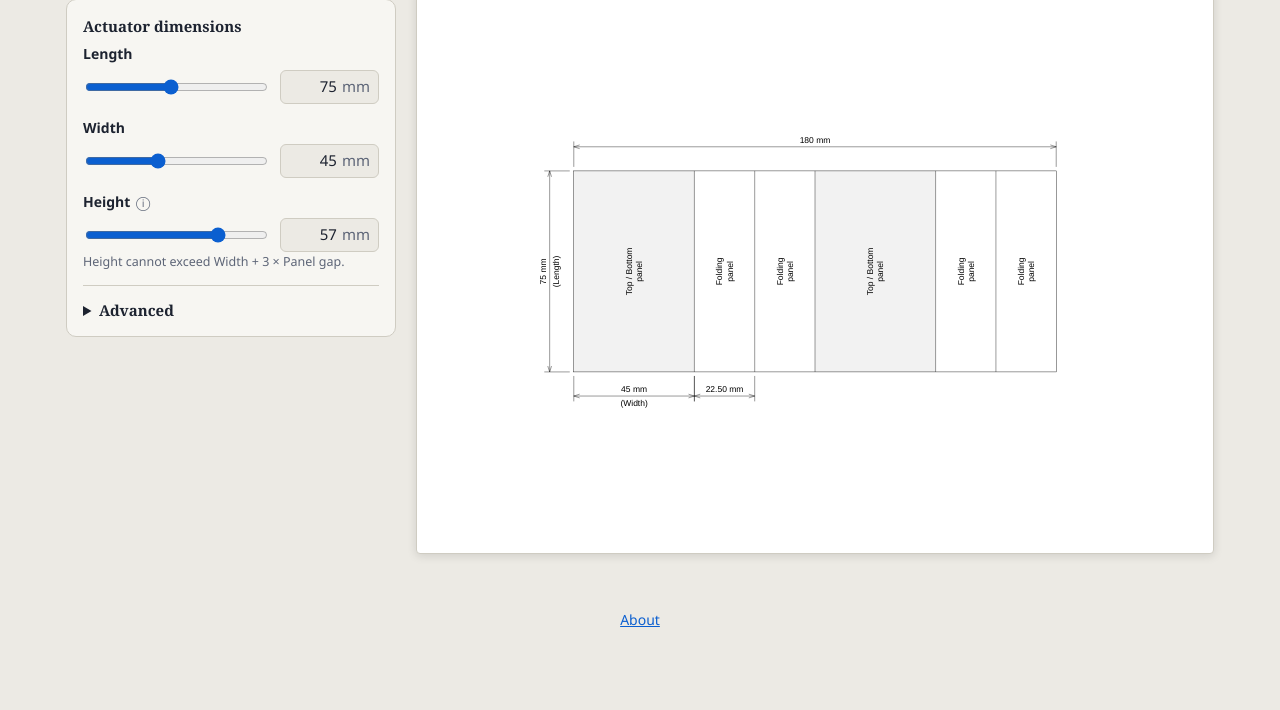
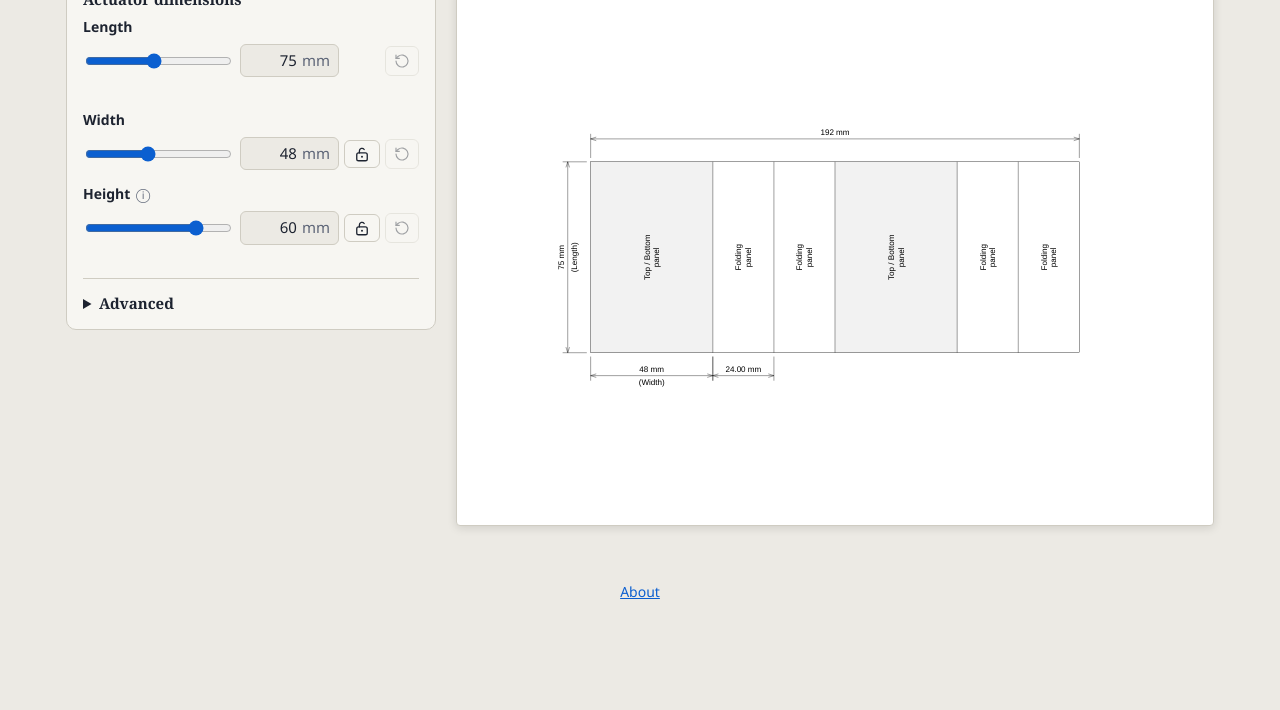
Before and after one commit to shtarbanov/origami-box-actuator, a plain HTML site: page index.html in a window 1280 px wide. Shown: the part 90-800 px from the top of the page. Drawn offline with nearby package versions, Linux system fonts and the light colour scheme.

Commit message:
Slider dependencies, locks, and resets

```diff
--- a/index.html
+++ b/index.html
@@ -13,7 +13,7 @@
 html{scroll-padding-top:env(safe-area-inset-top,0px)}
 *{box-sizing:border-box}
 body{margin:0;background:var(--bg);color:var(--ink);font:15px/1.45 "Avenir Next","Segoe UI",system-ui,sans-serif}
-.wrap{max-width:1180px;margin:0 auto;padding:20px 16px 40px;display:grid;grid-template-columns:330px 1fr;gap:20px}
+.wrap{max-width:1180px;margin:0 auto;padding:20px 16px 40px;display:grid;grid-template-columns:370px minmax(0,1fr);gap:20px}
 @media(max-width:820px){.wrap{grid-template-columns:1fr}}
 h1{font:600 22px/1.2 Georgia,"Iowan Old Style",serif;margin:0 0 16px}
 .sub{color:var(--mute);margin:0 0 16px;font-size:14px}
@@ -21,8 +21,13 @@ h1{font:600 22px/1.2 Georgia,"Iowan Old Style",serif;margin:0 0 16px}
 .f{margin-bottom:14px}
 .f label{display:flex;justify-content:space-between;font-weight:600;font-size:14px}
 .f small{display:block;color:var(--mute);font-weight:400;font-size:12.5px;margin-top:1px}
-.row{display:flex;gap:10px;align-items:center;margin-top:6px}
-.row input[type=range]{flex:1;accent-color:var(--acc)}
+#hint_h,#hint_H{min-height:18px}
+#hint_h:not(:empty){cursor:pointer}
+.ls{width:34px;flex:none;display:flex;justify-content:center}
+.lk,.rst.ic{display:inline-flex;align-items:center;padding:6px 8px}
+.rst.on{background:var(--acc);color:var(--accfg);border-color:var(--acc)}
+.row{display:flex;gap:6px;align-items:center;margin-top:6px}
+.row input[type=range]{flex:1 1 0;min-width:0;width:0;accent-color:var(--acc)}
 .nw{display:inline-flex;align-items:center;border:1px solid var(--line);border-radius:6px;background:var(--bg);padding-right:8px}
 .nw:focus-within{outline:2px solid var(--acc);outline-offset:-1px}
 .num{width:58px;padding:5px 2px 5px 6px;border:0;outline:0;background:transparent;color:var(--ink);font:inherit;text-align:right;-moz-appearance:textfield;appearance:textfield}
@@ -111,12 +116,16 @@ const FIELDS=[
  {k:'H',name:'Length',hint:'',min:10,max:150,step:0.5},
  {k:'W',name:'Width',hint:'',min:10,max:100,step:0.5},
  {k:'h',name:'Height',hint:'',tip:'Height = 2 × folding panel width + 3 × panel gap. The slider spans 4–75 mm, but the allowable range depends on Width and Panel gap.',min:4,max:75,step:0.1},
- {k:'g',name:'Panel gap',hint:'',min:0.5,max:20,step:0.25},
+ {k:'g',name:'Panel gap',hint:'',tip:'Gap between neighboring panels on the Folding page. The slider spans 0–8 mm, but the allowable range depends on Width.',min:0,max:8,step:0.25},
  {k:'x',name:'Inlet position X',hint:'',tip:'Horizontal offset of the inlet from the center of the bottom panel. Positive values move it right, negative values move it left.',min:-20,max:20,step:0.25},
  {k:'d',name:'Inlet position Y',hint:'',tip:'Vertical offset of the inlet from the point midway between the bottom edge of the panels and the sealing line. Positive values move it down, negative values move it up.',min:-10,max:10,step:0.25}
 ];
-const P={H:75,Hw:75,W:45,h:57,s:22.5,sw:22.5,g:4,d:0,dw:0,x:0,paper:'A4'};
+const P={gL:4,wL:null,hL:null,H:75,Hw:75,W:48,h:60,s:24,sw:24,g:4,d:0,dw:0,x:0,paper:'A4'};
 const DEF={...P};
+const ICON_LOCK='<svg viewBox="0 0 24 24" width="18" height="18" fill="none" stroke="currentColor" stroke-width="1.75" stroke-linecap="round" stroke-linejoin="round" aria-hidden="true"><rect x="5" y="10.5" width="14" height="10.5" rx="2.5"/><circle cx="12" cy="15.75" r="1.3" fill="currentColor" stroke="none"/><path d="M8.5 10.5V8a3.5 3.5 0 0 1 7 0v2.5"/></svg>';
+const ICON_RESET='<svg viewBox="0 0 24 24" width="16" height="16" fill="none" stroke="currentColor" stroke-width="1.75" stroke-linecap="round" stroke-linejoin="round" aria-hidden="true"><path d="M3 12a9 9 0 1 0 3-6.7L3 8"/><path d="M3 3v5h5"/></svg>';
+function lockUI(k,on,name){const b=document.getElementById('lock_'+k);if(!b)return;b.innerHTML=on?ICON_LOCK:ICON_OPEN;b.setAttribute('aria-pressed',String(on));b.setAttribute('aria-label',(on?'Unlock ':'Lock ')+name);b.title=on?'Unlock '+name:'Lock '+name+' (keep '+name+' fixed while other settings change)';b.classList.toggle('on',on)}
+const ICON_OPEN='<svg viewBox="0 0 24 24" width="18" height="18" fill="none" stroke="currentColor" stroke-width="1.75" stroke-linecap="round" stroke-linejoin="round" aria-hidden="true"><rect x="5" y="10.5" width="14" height="10.5" rx="2.5"/><circle cx="12" cy="15.75" r="1.3" fill="currentColor" stroke="none"/><path d="M8.5 10.5V8a3.5 3.5 0 0 1 6.4-2"/></svg>';
 // Edit this list to change who is shown under About → Contributors. `url` is optional.
 const CONTRIBUTORS=[
  {name:'Ali Shtarbanov',role:'',url:''},
@@ -226,17 +235,37 @@ function svg(p,pg,ink){
 }
 
 function render(){
- {const PWd=PAPERS[P.paper][0],need=w=>{const s=Math.min(w/2,Math.max(4,P.sw));return 2*w+4*s+5*0.5};
+ if(P.gL!=null)P.g=P.gL;
+ if(P.wL!=null)P.W=P.wL;
+ // Height lock: keep Height fixed; the folding panel width follows from Height and Panel gap, and Panel gap / Width stay within what still works
+ if(P.hL!=null){
+  const PWd=PAPERS[P.paper][0],h=P.hL,gHi=Math.floor(Math.min(8,(h-8)/3)*4)/4;
+  const gFix=P.gL!=null;let g=gFix?P.g:Math.min(gHi,Math.max(0,Math.round(P.g*4)/4)),ok=false;
+  if(P.mv!=='W'){ // keep Width; hold Panel gap inside the range that still works with it
+   const gLo=Math.ceil(Math.max(0,(h-P.W)/3,2*P.W+2*h-PWd)*4)/4;
+   if(gFix){if(P.g>=gLo-1e-9&&P.g<=gHi+1e-9)ok=true}else if(gLo<=gHi){P.g=Math.min(gHi,Math.max(gLo,g));ok=true}
+  }
+  if(!ok&&P.wL==null)for(;g<=(gFix?P.g:gHi)+1e-9;g=Math.round((g+0.25)*4)/4){
+   const wl=Math.ceil(Math.max(10,h-3*g)*2)/2,wh=Math.min(100,Math.floor(PWd-2*h+g)/2);
+   if(wl<=wh){ok=true;P.g=g;P.W=Math.min(wh,Math.max(wl,P.W));break}
+  }
+  if(ok)P.sw=(h-3*P.g)/2;else{P.hL=null;note('Height was unlocked because it cannot be kept with these settings.',true)}
+ }
+ {const PWd=PAPERS[P.paper][0],gm0=P.gL!=null?P.gL:0.5,useMin=P.hL==null&&P.mv==='W',
+  // Width being dragged with Height unlocked: Width may use the whole slider range, because Height shrinks as needed. Otherwise (e.g. Height being dragged) Width gives way instead
+  need=w=>{const s=Math.min(w/2,useMin?4:Math.max(4,P.sw));return 2*w+4*s+5*gm0};
   let wm=100;while(wm>10&&need(wm)>PWd)wm=Math.round((wm-0.5)*2)/2;
-  P.W=Math.min(wm,Math.max(10,P.W));
+  P.W=P.wL!=null?P.wL:Math.min(wm,Math.max(10,P.W));P.wmax=wm;
+  if(P.hL==null){ // Height unlocked: the folding panel width may never grow beyond what still fits the paper width (matters when Width and/or Panel gap are locked)
+   const gb=P.gL!=null?P.gL:(useMin?gm0:0),smax=Math.floor(((PWd-2*P.W-5*gb)/4)*1000)/1000;if(P.sw>smax)P.sw=Math.max(4,smax)}
   const rw=document.getElementById('r_W'),nw=document.getElementById('n_W');
-  if(rw){rw.value=P.W;if(document.activeElement!==nw)nw.value=P.W}}
+  if(rw){rw.value=P.W;if(document.activeElement!==nw)nw.value=P.W;rw.disabled=nw.disabled=P.wL!=null;lockUI('W',P.wL!=null,'Width')}}
  P.s=Math.min(P.W/2,Math.max(4,P.sw));
  // Largest panel gap for which the Folding page (5 gaps between 6 panels) still fits the paper width
- {const gm=Math.min(20,Math.max(0.5,Math.floor(((PAPERS[P.paper][0]-2*P.W-4*P.s)/5-1e-9)*4)/4));
-  P.g=Math.min(gm,Math.max(0.5,P.g));
+ {const gm=Math.min(8,Math.max(0,Math.floor(((PAPERS[P.paper][0]-2*P.W-4*P.s)/5-1e-9)*4)/4));
+  if(P.hL==null&&P.gL==null)P.g=Math.min(gm,Math.max(0,P.g));
   const rg=document.getElementById('r_g'),ng=document.getElementById('n_g');
-  if(rg){rg.max=ng.max=gm;rg.value=P.g;if(document.activeElement!==ng)ng.value=P.g}}
+  if(rg){rg.value=P.g;if(document.activeElement!==ng)ng.value=P.g;rg.disabled=ng.disabled=P.gL!=null;lockUI('g',P.gL!=null,'Panel gap')}}
  // Longest length for which the sealing lines (one folding panel width + gap beyond each end of the panels) still fit the paper height
  {const hm=hmFor();
   P.H=Math.min(hm,Math.max(10,P.Hw));
@@ -244,8 +273,11 @@ function render(){
   if(rH){rH.value=P.H;if(document.activeElement!==nH)nH.value=P.H}}
  P.s=Math.min(P.s,(75-3*P.g)/2);P.h=Math.round((2*P.s+3*P.g)*1e4)/1e4;
  const rh=document.getElementById('r_h'),nh=document.getElementById('n_h');
- if(rh){rh.value=P.h;if(document.activeElement!==nh)nh.value=P.h}
- {const hh=document.getElementById('hint_h');if(hh){const mx=P.W+3*P.g;hh.textContent=mx<75-1e-3&&Math.abs(P.h-mx)<1e-3?'Height cannot exceed Width + 3 × Panel gap.':''}}
+ if(rh){rh.value=P.h;if(document.activeElement!==nh)nh.value=P.h;rh.disabled=nh.disabled=P.hL!=null;lockUI('h',P.hL!=null,'Height')}
+ {const hl=document.getElementById('hint_H');if(hl)hl.textContent=PAPERS[P.paper][1]-2*(P.s+P.g)-P.H<0.5-1e-6?'Folding page has reached the paper length.':''}
+ {const hh=document.getElementById('hint_h');if(hh){const msgs=[];
+  if(PAPERS[P.paper][0]-build(P,2).need[0]<1-1e-6)msgs.push('Folding page has reached the paper width.');
+  hh.innerHTML=msgs.join('<br>')}}
  const hi=Math.max(1,Math.floor(((sw(P)+P.g)/2-6.3)*4)/4);P.d=Math.min(hi,Math.max(-hi,P.dw));
  const rd=document.getElementById('r_d'),nd=document.getElementById('n_d');
  if(rd){rd.min=nd.min=-hi;rd.max=nd.max=hi;rd.value=P.d;if(document.activeElement!==nd)nd.value=fmt('d',P.d)}
@@ -256,8 +288,7 @@ function render(){
  sh.innerHTML=svg(P,page,'#000').replace(/ width="[\d.]+mm" height="[\d.]+mm"/,'');
  const b=build(P,page),[PW,PH]=PAPERS[P.paper],m=document.getElementById('msg');
  const off=(P.s+P.g);
- ['g','d'].forEach(k=>{const x=document.getElementById('x_'+k);if(x)x.disabled=P[k]===DEF[k]});
- {const x=document.getElementById('x_x');if(x)x.disabled=P.x===0}
+ ['H','W','h','g','d','x'].forEach(k=>{const b=document.getElementById('x_'+k);if(b)b.disabled=Math.abs(P[k]-DEF[k])<1e-3||({W:P.wL,h:P.hL,g:P.gL})[k]!=null});
  const bad=[];
  [1,2].forEach(n=>{const r=build(P,n).need;if(r[0]>PW||r[1]>PH)bad.push(n)});
  if(bad.length){m.className='bad';m.textContent='Page '+bad.join(' and ')+' is larger than '+P.paper+' landscape ('+PW+' × '+PH+' mm). Reduce a dimension or choose a bigger paper size.'}
@@ -311,21 +342,33 @@ function name(ext,tag){return `actuator-stencil-${P.W}x${P.H}-h${P.h}-g${P.g}${t
 (function(){
  const c=document.getElementById('ctl');
  const fh=f=>`<div class="f"><label for="n_${f.k}"><span>${f.name}${f.tip?` <span class="tip" tabindex="0" title="${f.tip}">ⓘ</span>`:''}</span></label><small>${f.hint}</small>
-  <div class="row"><input type="range" id="r_${f.k}" min="${f.min}" max="${f.max}" step="${f.step}" value="${P[f.k]}"><span class="nw"><input class="num" type="number" id="n_${f.k}" min="${f.min}" max="${f.max}" step="${f.step}" value="${fmt(f.k,P[f.k])}"><span class="u">mm</span></span>${'gdx'.includes(f.k)?`<button type="button" class="rst" id="x_${f.k}">Reset</button>`:''}</div>${f.k==='h'?'<small id="hint_h"></small>':''}</div>`;
+  <div class="row"><input type="range" id="r_${f.k}" min="${f.min}" max="${f.max}" step="${f.step}" value="${P[f.k]}"><span class="nw"><input class="num" type="number" id="n_${f.k}" min="${f.min}" max="${f.max}" step="${f.step}" value="${fmt(f.k,P[f.k])}"><span class="u">mm</span></span><span class="ls">${'hWg'.includes(f.k)?'<button type="button" class="rst lk" id="lock_'+f.k+'" aria-label="Lock '+({h:'Height',W:'Width',g:'Panel gap'})[f.k]+'" aria-pressed="false">'+ICON_OPEN+'</button>':''}</span>${'gdxHWh'.includes(f.k)?`<button type="button" class="rst ic" id="x_${f.k}" aria-label="Reset to default" title="Reset to default">${ICON_RESET}</button>`:''}</div>${f.k==='h'?'<small id="hint_h"></small>':''}${f.k==='H'?'<small id="hint_H"></small>':''}</div>`;
  const grp=(t,ks)=>`<fieldset class="grp"><legend>${t}</legend>${FIELDS.filter(f=>ks.includes(f.k)).map(fh).join('')}</fieldset>`;
  const adv=()=>`<details class="grp"><summary>Advanced</summary>${FIELDS.filter(f=>'gdx'.includes(f.k)).map(fh).join('')}</details>`;
  c.innerHTML=grp('Actuator dimensions',['H','W','h'])+adv()+
  ``;
  FIELDS.forEach(f=>{
   const r=document.getElementById('r_'+f.k),n=document.getElementById('n_'+f.k);
-  const set=v=>{v=parseFloat(v);if(!isFinite(v))return false;P[f.k]=Math.min(+r.max,Math.max(+r.min,v));if(f.k==='h')P.h=Math.min(P.h,P.W+3*P.g);if(f.k==='H')P.Hw=Math.min(P.H,hmFor());if(f.k==='d')P.dw=P.d;if(f.k==='h')P.sw=Math.max(4,(P.h-3*P.g)/2);return true};
+  const set=v=>{v=parseFloat(v);if(!isFinite(v))return false;P[f.k]=Math.min(+r.max,Math.max(+r.min,v));if(f.k==='h'){if(P.wL==null)P.W=Math.max(P.W,Math.min(100,Math.ceil((P.h-3*P.g)*2)/2));P.h=Math.min(P.h,P.W+3*P.g)}if(f.k==='H')P.Hw=Math.min(P.H,hmFor());if(f.k==='d')P.dw=P.d;if(f.k==='h')P.sw=Math.max(4,(P.h-3*P.g)/2);P.mv=f.k;return true};
   r.addEventListener('input',()=>{set(r.value);n.value=fmt(f.k,P[f.k]);render()});
   n.addEventListener('input',()=>{if(set(n.value)){r.value=P[f.k];render()}});
   n.addEventListener('change',()=>{n.value=fmt(f.k,P[f.k])});
   const x=document.getElementById('x_'+f.k);
-  if(x)x.addEventListener('click',()=>{P[f.k]=DEF[f.k];if(f.k==='d')P.dw=DEF.d;r.value=DEF[f.k];n.value=fmt(f.k,DEF[f.k]);render()});
+  if(x)x.addEventListener('click',()=>{if(set(DEF[f.k])){r.value=P[f.k];n.value=fmt(f.k,P[f.k]);render()}});
  });
- document.getElementById('paper').addEventListener('change',e=>{P.paper=e.target.value;render()});
+ // Clicking the "Folding page has reached the paper width" hint jumps to the Folding tab
+ {const hh=document.getElementById('hint_h');
+  if(hh){hh.setAttribute('role','button');hh.tabIndex=0;
+   const go=()=>{if(hh.textContent&&page!==2){page=2;render()}};
+   hh.addEventListener('click',go);
+   hh.addEventListener('keydown',e=>{if(e.key==='Enter'||e.key===' '){e.preventDefault();go()}})}}
+ const lk=document.getElementById('lock_h');
+ if(lk)lk.addEventListener('click',()=>{P.mv=null;if(P.hL==null){P.hL=P.h}else{P.hL=null;P.sw=P.s}render()});
+ const lkG=document.getElementById('lock_g');
+ if(lkG)lkG.addEventListener('click',()=>{P.mv=null;P.gL=P.gL==null?P.g:null;render()});
+ const lkW=document.getElementById('lock_W');
+ if(lkW)lkW.addEventListener('click',()=>{P.mv=null;P.wL=P.wL==null?P.W:null;render()});
+ document.getElementById('paper').addEventListener('change',e=>{P.mv=null;P.paper=e.target.value;render()});
  // Any interaction with the Advanced section (summary, sliders, number fields, reset buttons) shows the Folding tab
  const advEl=c.querySelector('details.grp');
  if(advEl){
```
